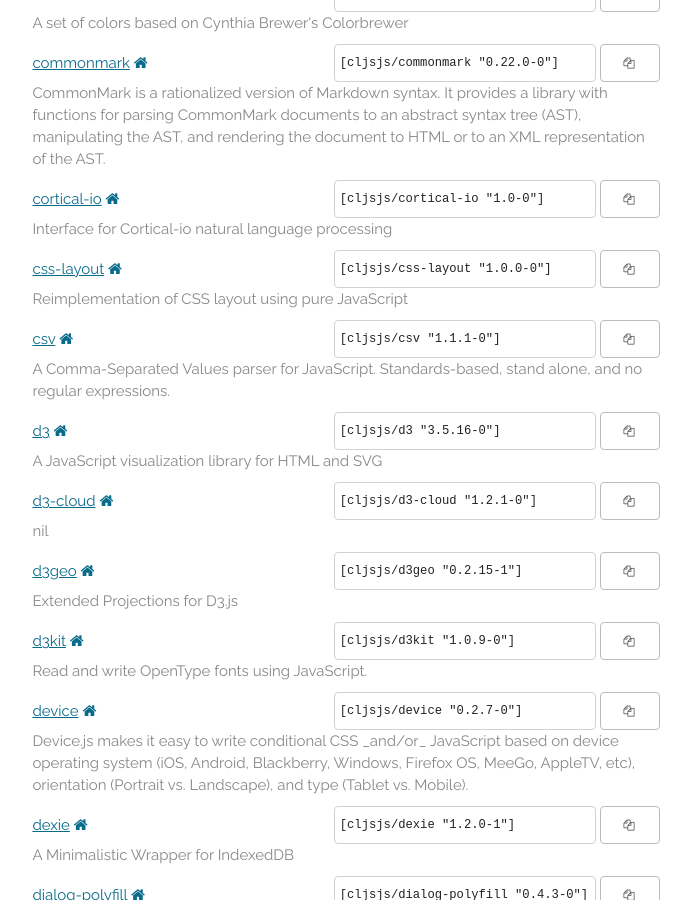
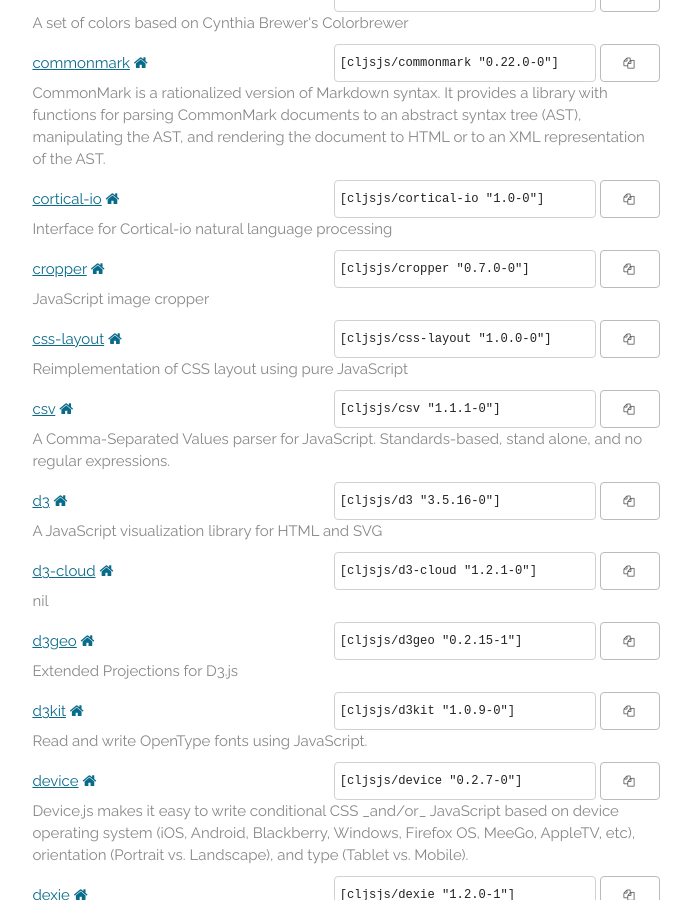
Before and after one commit to cljsjs/cljsjs.github.io, a Jekyll site: the page built from index.markdown, in a window 1280 px wide and 900 px high, scrolled down 3052 px. Shown: the whole window, without its empty margins (294-985 px from the left). Built offline with Jekyll 4.4.1, drawn with Linux system fonts in a browser that asks for light colours; nearby versions of some CDN libraries; comment, search, counter and statistics services are not loaded.

Commit message:
Automatic update

```diff
--- a/_includes/packages.html
+++ b/_includes/packages.html
@@ -276,6 +276,15 @@
     <p class="description">Interface for Cortical-io natural language processing</p>
   </li>
   <li>
+    <a href="https://clojars.org/cljsjs/cropper">cropper</a>
+    <a href="https://fengyuanchen.github.io/cropperjs" target="new"><i class="fa fa-home"></i></a>
+    <span class="clojars">
+      <input type="text" value='[cljsjs/cropper "0.7.0-0"]'/>
+      <button data-clipboard-text='[cljsjs/cropper "0.7.0-0"]'><i class="fa fa-copy"></i></button>
+    </span>
+    <p class="description">JavaScript image cropper</p>
+  </li>
+  <li>
     <a href="https://clojars.org/cljsjs/css-layout">css-layout</a>
     <a href="https://github.com/facebook/css-layout" target="new"><i class="fa fa-home"></i></a>
     <span class="clojars">
```
